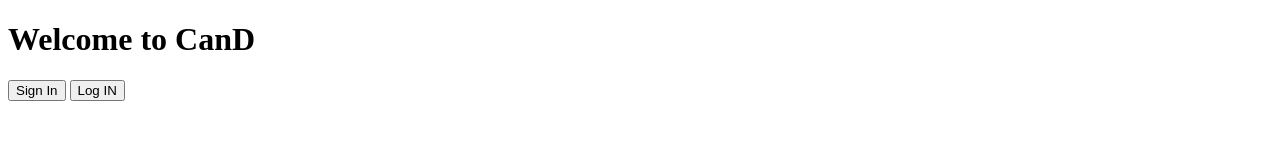
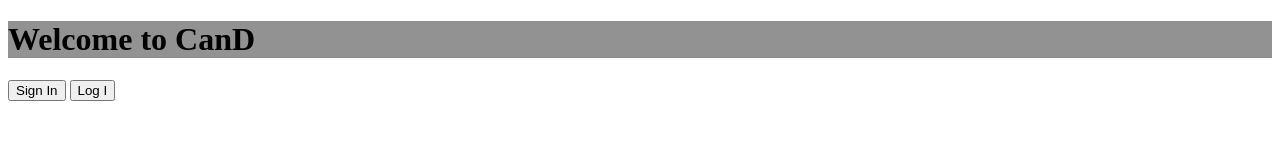
Before and after one commit to CanD1105/CanD1105.github.io, a plain HTML site: page index.html in a window 1280 px wide. Drawn offline with Linux system fonts and the light colour scheme.

Commit message:
index.html

```diff
--- /dev/null
+++ b/index.css
@@ -0,0 +1,7 @@
+body {
+    background-color: #fff;
+}
+
+#header {
+    background-color: #929292;
+}
--- a/index.html
+++ b/index.html
@@ -4,13 +4,25 @@
         <meta charset="UTF-8">
         <meta http-equiv="X-UA-Compatible" content="IE=edge">
         <meta name="viewport" content="width=device-width, initial-scale=1.0">
+        <link rel="stylesheet" href="./index.css">
         <title>CanD</title>
     </head>
     <body>
+        <!-- Header -->
+            <header id="header">
                 <h1>Welcome to CanD</h1>
+            </header>
+        <!-- main -->
+            <main id="main">
                 <form action="">
                   <button>Sign In</button>
-    <button>Log IN</button>
+                   <button>Log I</button>
                 </form>
+            </main>
+        <!-- footer -->
+            <footer id="footer">
+
+            </footer>
+
     </body>
 </html>
```
Lines whose indentation alone changed are shown as unchanged.
